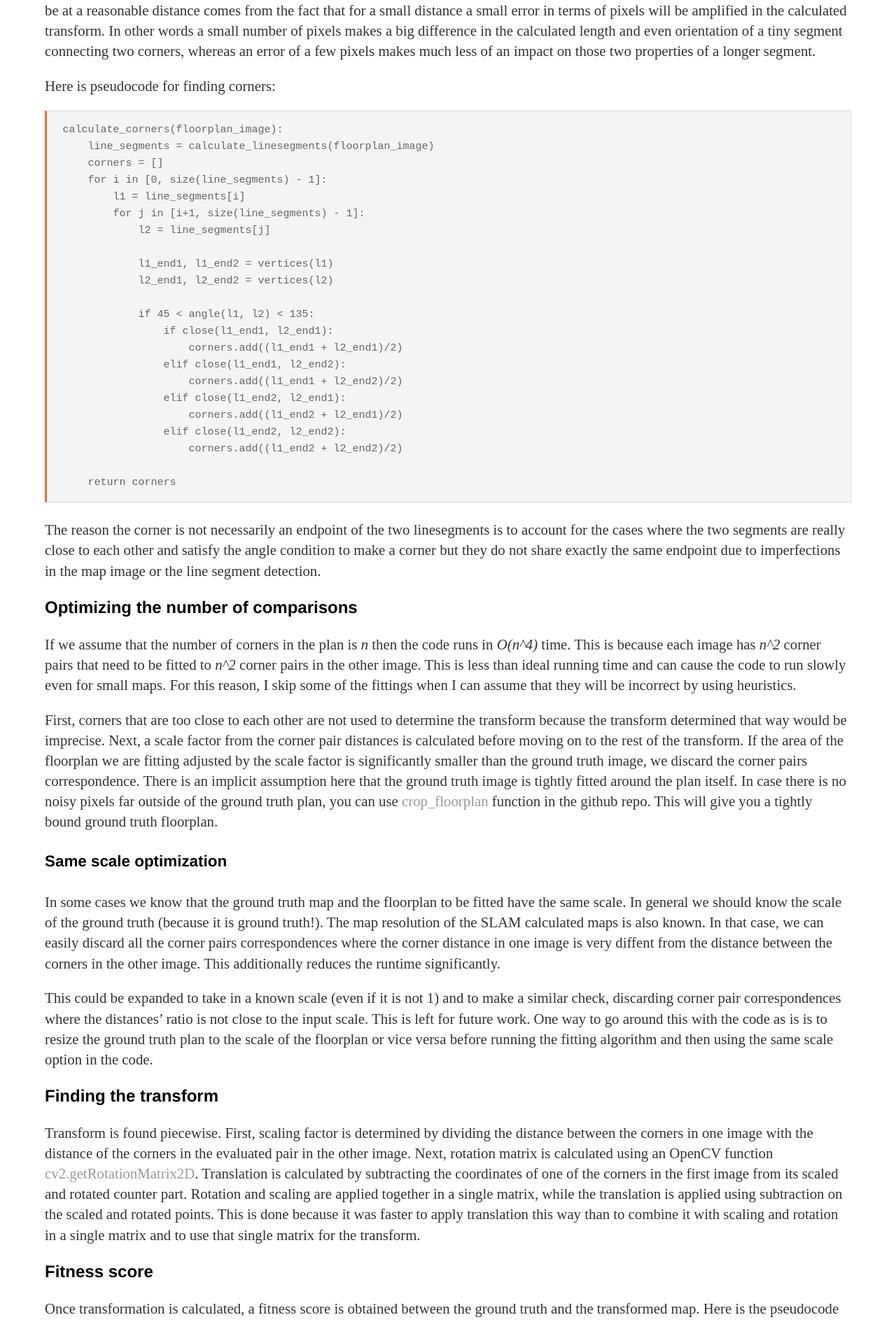
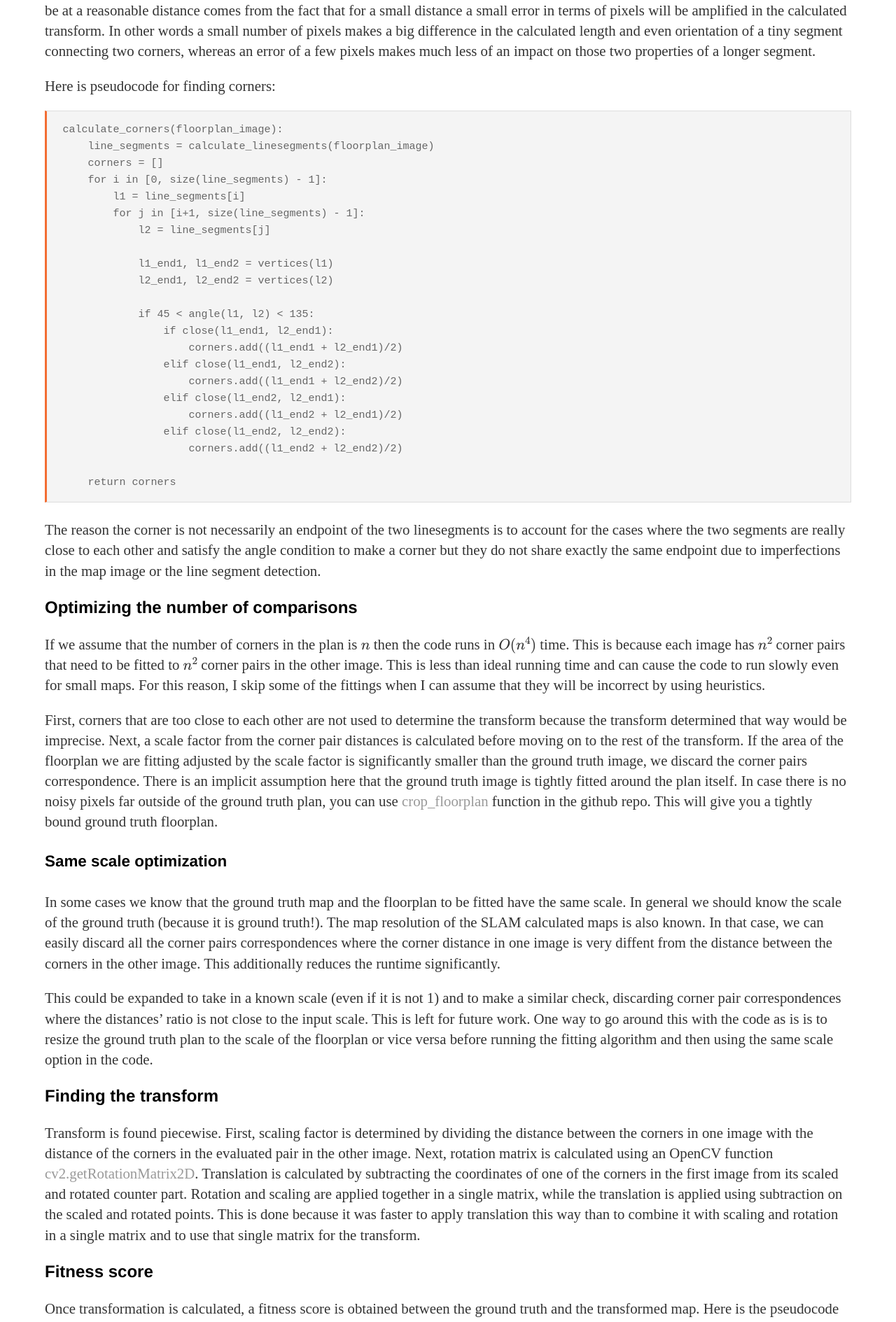
Before and after one commit to ana0209/ana0209.github.io, a Jekyll site: the page built from _posts/2019-10-31-2D-Map-Fitting.md, in a window 1280 px wide. Shown: the part 2328-4217 px from the top of the page at 70% size. Built offline with Jekyll 4.4.1, drawn with Linux system fonts in a browser that asks for light colours; formulas are drawn with MathJax 3.

Commit message:
Fix math

```diff
--- a/_posts/2019-10-31-2D-Map-Fitting.md
+++ b/_posts/2019-10-31-2D-Map-Fitting.md
@@ -92,7 +92,7 @@ The reason the corner is not necessarily an endpoint of the two linesegments is
 
 ### Optimizing the number of comparisons
 
-If we assume that the number of corners in the plan is *n* then the code runs in *O(n^4)* time. This is because each image has *n^2* corner pairs that need to be fitted to *n^2* corner pairs in the other image. This is less than ideal running time and can cause the code to run slowly even for small maps. For this reason, I skip some of the fittings when I can assume that they will be incorrect by using heuristics.
+If we assume that the number of corners in the plan is $$n$$ then the code runs in $$O(n^4)$$ time. This is because each image has $$n^2$$ corner pairs that need to be fitted to $$n^2$$ corner pairs in the other image. This is less than ideal running time and can cause the code to run slowly even for small maps. For this reason, I skip some of the fittings when I can assume that they will be incorrect by using heuristics.
 
 First, corners that are too close to each other are not used to determine the transform because the transform determined that way would be imprecise. Next, a scale factor from the corner pair distances is calculated before moving on to the rest of the transform. If the area of the floorplan we are fitting adjusted by the scale factor is significantly smaller than the ground truth image, we discard the corner pairs correspondence. There is an implicit assumption here that the ground truth image is tightly fitted around the plan itself. In case there is no noisy pixels far outside of the ground truth plan, you can use [crop_floorplan](https://github.com/ana0209/map-fitting-2D/blob/master/source/crop_floorplan.py) function in the github repo. This will give you a tightly bound ground truth floorplan.
 
```
